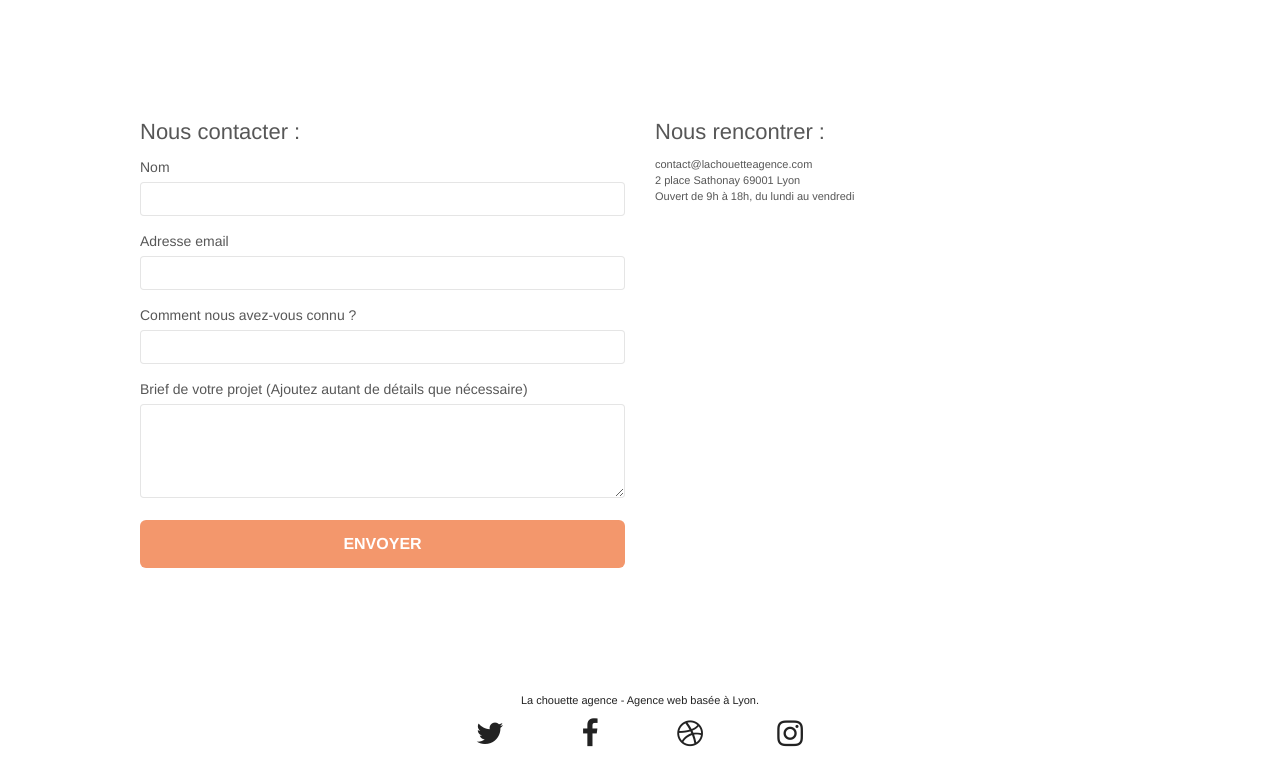
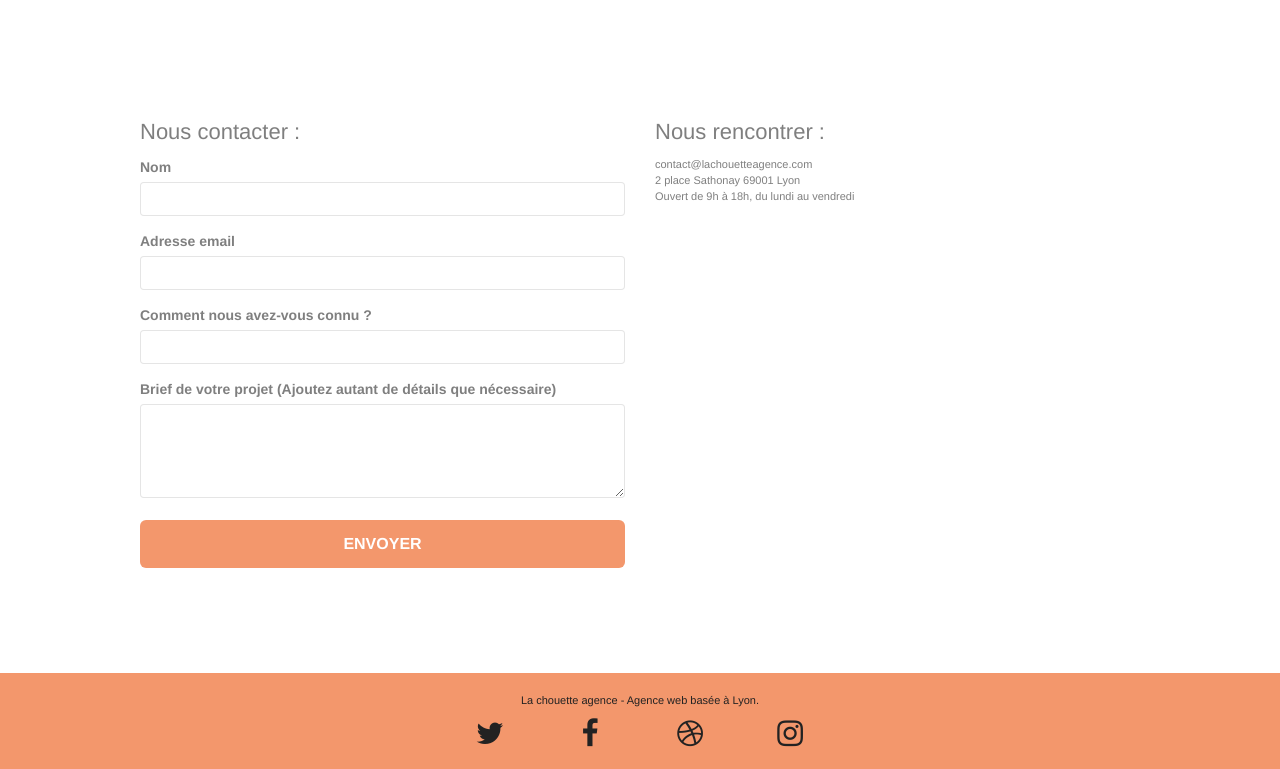
Before and after one commit to Thierry-prog/Chouetteagence.github.io, a plain HTML site: page contact.html in a window 1280 px wide. Shown: the part 399-1168 px from the top of the page. Drawn offline with nearby package versions, Linux system fonts and the light colour scheme; files that its build step writes are made by us from their sources; a script that the page names is missing.

Commit message:
changement fichier HTML et CSS

```diff
--- a/contact.html
+++ b/contact.html
@@ -58,7 +58,7 @@
 <!-- bloc-0 END -->
 
 <!-- bloc-6 -->
-<section class="bloc bg-dots-bg bg-repeat bgc-atomic-tangerine d-bloc bloc-bg-texture texture-paper" id="bloc-6">
+<section class="bloc bg-dots-bg bg-repeat bgc-atomic-tangerine bloc-bg-texture texture-paper" id="bloc-6">
 	<div class="container bloc-lg">
 		<div class="row">
 			<div class="col-sm-12 grisContraste">
@@ -83,25 +83,25 @@
 				<h2>Nous contacter :</h2>
 				<form id="form_1" novalidate success-msg="Votre message a été envoyé." fail-msg="Désolé il semblerait que notre serveur ne réponde pas pour le moment, désolé pour le dérangement!">
 					<div class="form-group">
-						<label>
+						<label for="name">
 							Nom
 						</label>
 						<input id="name" class="form-control" required />
 					</div>
 					<div class="form-group">
-						<label>
+						<label for="email">
 							Adresse email
 						</label>
 						<input id="email" class="form-control" type="email" required />
 					</div>
 					<div class="form-group">
-						<label>
+						<label for="input_504">
 							Comment nous avez-vous connu ?
 						</label>
-						<input class="form-control" type="email" required id="input_504" />
+						<input class="form-control" required id="input_504" />
 					</div>
 					<div class="form-group">
-						<label>
+						<label for="message">
 							Brief de votre projet (Ajoutez autant de détails que nécessaire)<br>
 						</label><textarea id="message" class="form-control" rows="4" cols="50" required></textarea>
 					</div>
@@ -128,7 +128,7 @@
 
 
 <!-- Footer - bloc-8 -->
-<footer clas="bloc bgc-atomic-tangerine d-bloc grisContraste" id="bloc-8">
+<footer class="bloc bgc-atomic-tangerine grisContraste" id="bloc-8">
 	<div class="container bloc-sm">
 		<div class="row">
 			<div class="col-sm-12">
--- a/style.css
+++ b/style.css
@@ -648,7 +648,7 @@ h6,
 p,
 label,
 .btn,
-a {
+{
     font-family: "helvetica";
     font-weight: 400;
     color: #575757!important;
```
Also changed, not shown: index.html (+1 -1 lines).
